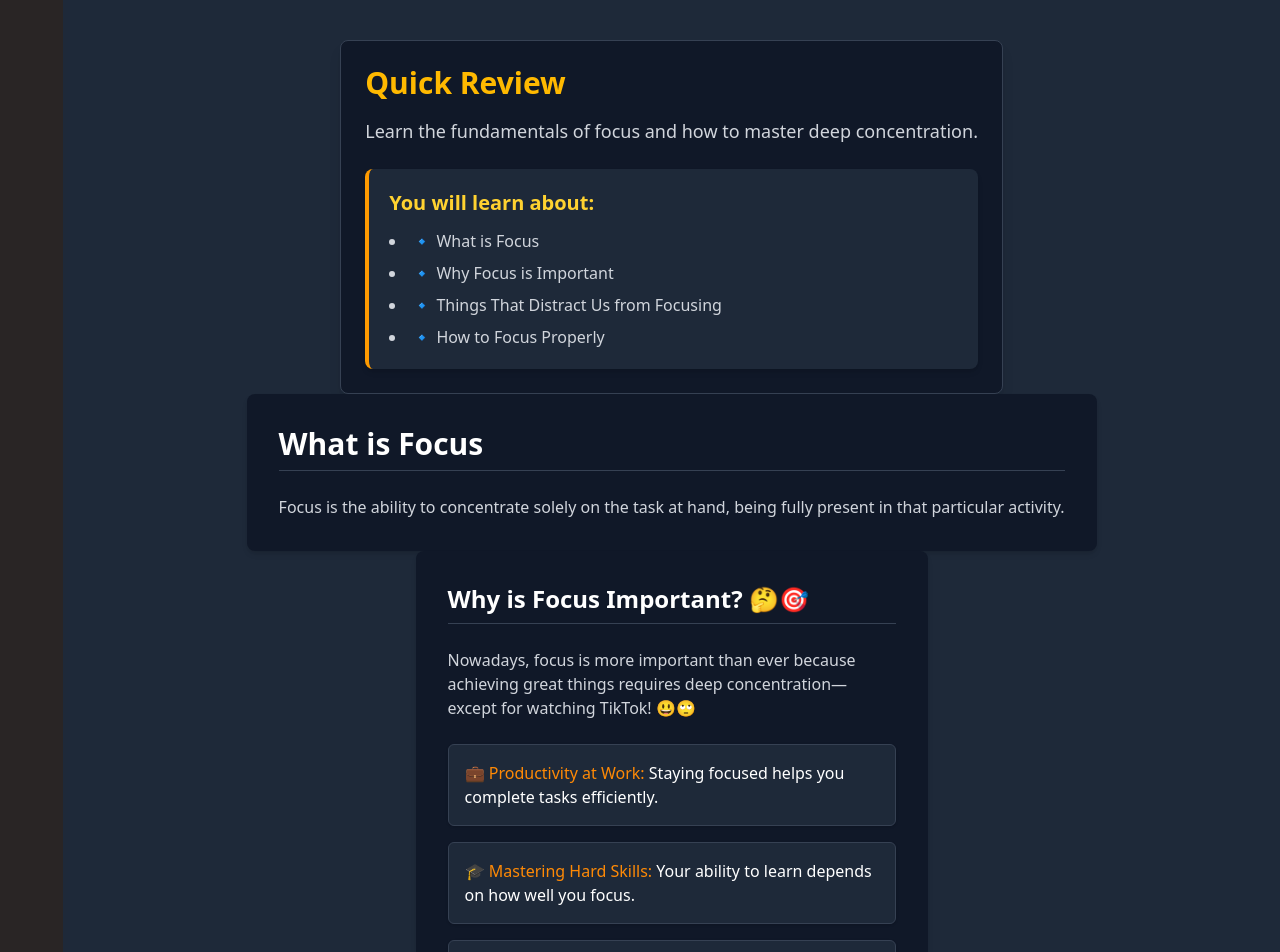
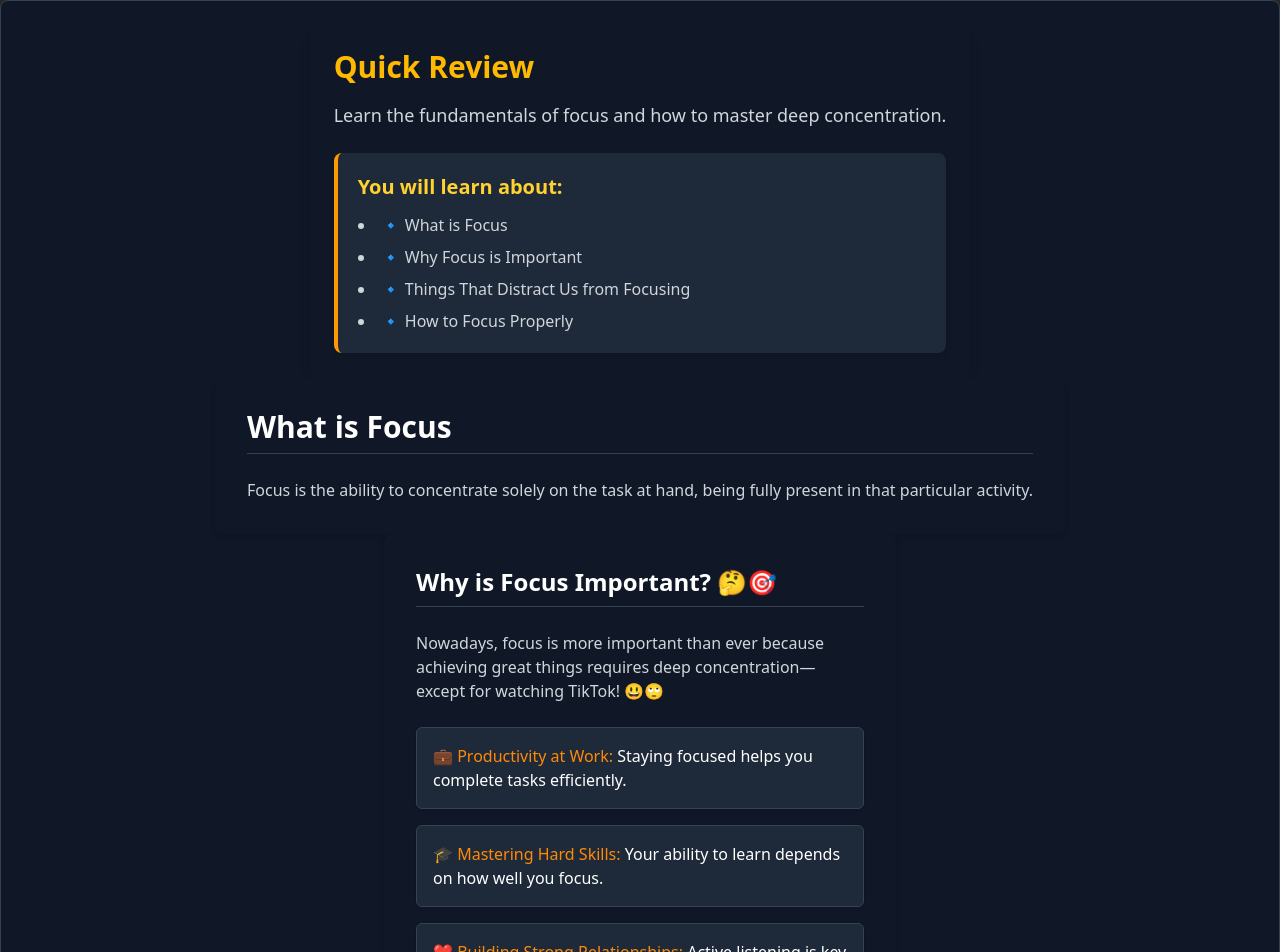
Before and after one commit to Depthabdre/StudyMode, a React (Vite) app: page /LearningPage in a window 1280 px wide. Shown: the top 952 px of the page. Built offline with nearby package versions, Linux system fonts and the light colour scheme.

Commit message:
Learrning Page continues

```diff
--- a/src/LearningPage.jsx
+++ b/src/LearningPage.jsx
@@ -2,7 +2,7 @@
 
 function Learning() {
   return (
-    <main className="flex flex-col  bg-gray-800 ">
+    <main className="flex flex-col justify-center items-center bg-gray-900 text-white p-6 rounded-lg shadow-lg border border-gray-700  ">
         <Intro/>
     </main>
   );
@@ -11,7 +11,26 @@ function Learning() {
 function Intro(){
     return (
     <>
-    <section className="bg-gray-900 text-white p-6 rounded-lg shadow-lg border border-gray-700 max-w-3xl mx-auto mt-10">
+
+
+        <Recap/>
+        <Focus/>
+        <Notes/>
+        <ThingsThatDistractUs/>
+        <HowToFocusProperly/>
+
+    </>
+
+
+    );
+}
+
+
+export default Learning;
+
+function Recap(){
+  return(
+  <section className="bg-gray-900 text-white p-6 rounded-lg shadow-lg  flex flex-col  ">
   <h1 className=" text-3xl font-bold text-amber-400 mb-4">Quick Review</h1>
   <p className="text-gray-300 text-lg mb-6">
       Learn the fundamentals of focus and how to master deep concentration.
@@ -27,25 +46,14 @@ function Intro(){
       </ul>
   </div>
 </section>
+  );
 
-    <Focus/>
-    <Notes/>
-    <ThingsThatDistractUs/>
-    <HowToFocusProperly/>
-
-    </>
-
-
-    );
 }
-
-
-export default Learning;
 
 function Focus(){
     return(
 
-        <section className="bg-gray-900 text-white font-sans p-8 rounded-lg shadow-md max-w-4xl mx-auto space-y-6">
+        <section className="flex flex-col bg-gray-900 text-white font-sans p-8 rounded-lg shadow-md max-w-4xl mx-auto space-y-6">
   <h2 className="text-3xl font-bold border-b border-gray-700 pb-2">
     What is Focus
   </h2>
@@ -76,7 +84,7 @@ function YouTubeEmbed() {
 
   function Notes() {
     return (
-      <section className="bg-gray-900 text-white font-sans p-8 rounded-lg shadow-md max-w-lg mx-auto space-y-6">
+      <section className="flex flex-col bg-gray-900 text-white font-sans p-8 rounded-lg shadow-md max-w-lg mx-auto space-y-6">
         <h2 className="text-2xl font-bold border-b border-gray-700 pb-2">
           Why is Focus Important? 🤔🎯
         </h2>
@@ -107,7 +115,7 @@ function YouTubeEmbed() {
 
   function ThingsThatDistractUs() {
     return (
-      <section className="bg-gray-900 text-white font-sans p-8 rounded-lg shadow-md max-w-4xl mx-auto space-y-8">
+      <section className="flex flex-col bg-gray-900 text-white font-sans p-8 rounded-lg shadow-md max-w-4xl mx-auto space-y-8">
         <h2 className="text-3xl font-bold mb-6 border-b border-gray-700 pb-2">
           Things That Distract Us from Focusing 🤔
         </h2>
@@ -174,7 +182,7 @@ function YouTubeEmbed() {
 
   function HowToFocusProperly() {
     return (
-      <section className="bg-gray-900 text-white font-sans p-8 rounded-lg shadow-md max-w-4xl mx-auto space-y-8">
+      <section className="flex flex-col bg-gray-900 text-white font-sans p-8 rounded-lg shadow-md max-w-4xl mx-auto space-y-8">
         <h2 className="text-3xl font-bold border-b border-gray-700 pb-2">
           How to Focus Properly
         </h2>
--- a/src/index.css
+++ b/src/index.css
@@ -4,7 +4,7 @@
 
 
 body, html {
-    margin-left: 2.5%;
+    /* margin-left: 2.5%; */
     padding: 0;
     background-color: rgb(41, 37, 37);
   }
```
Lines whose indentation alone changed are shown as unchanged.
